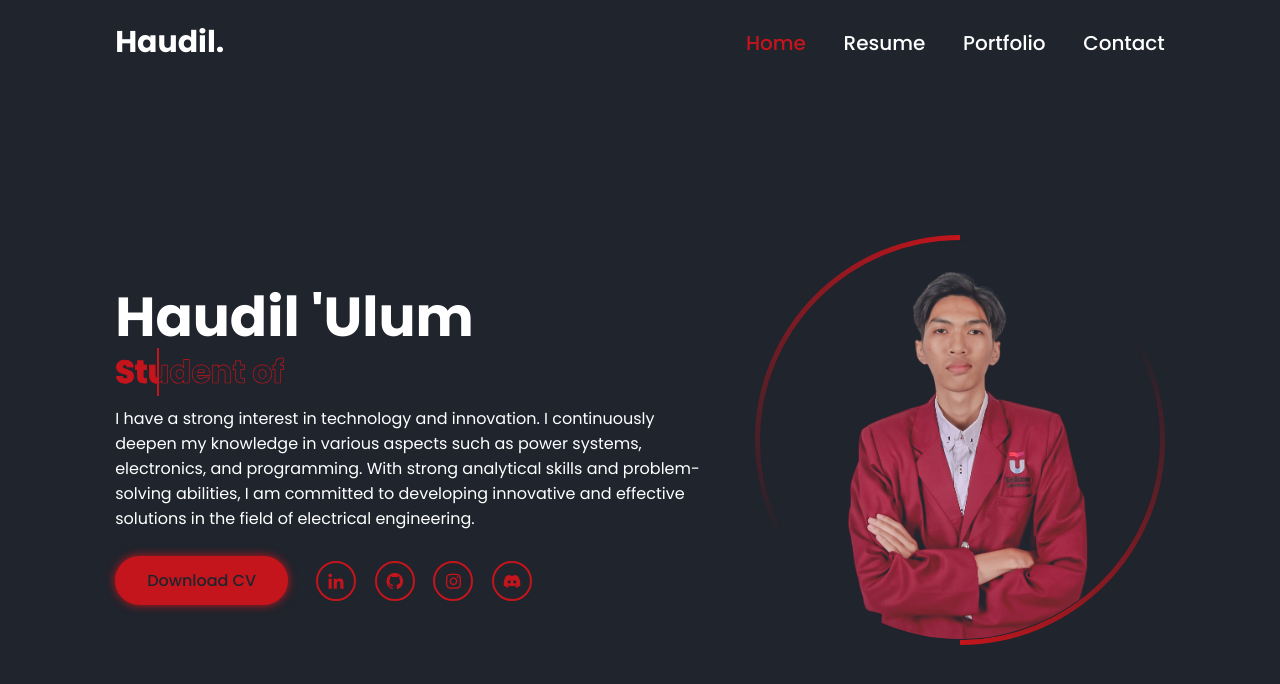
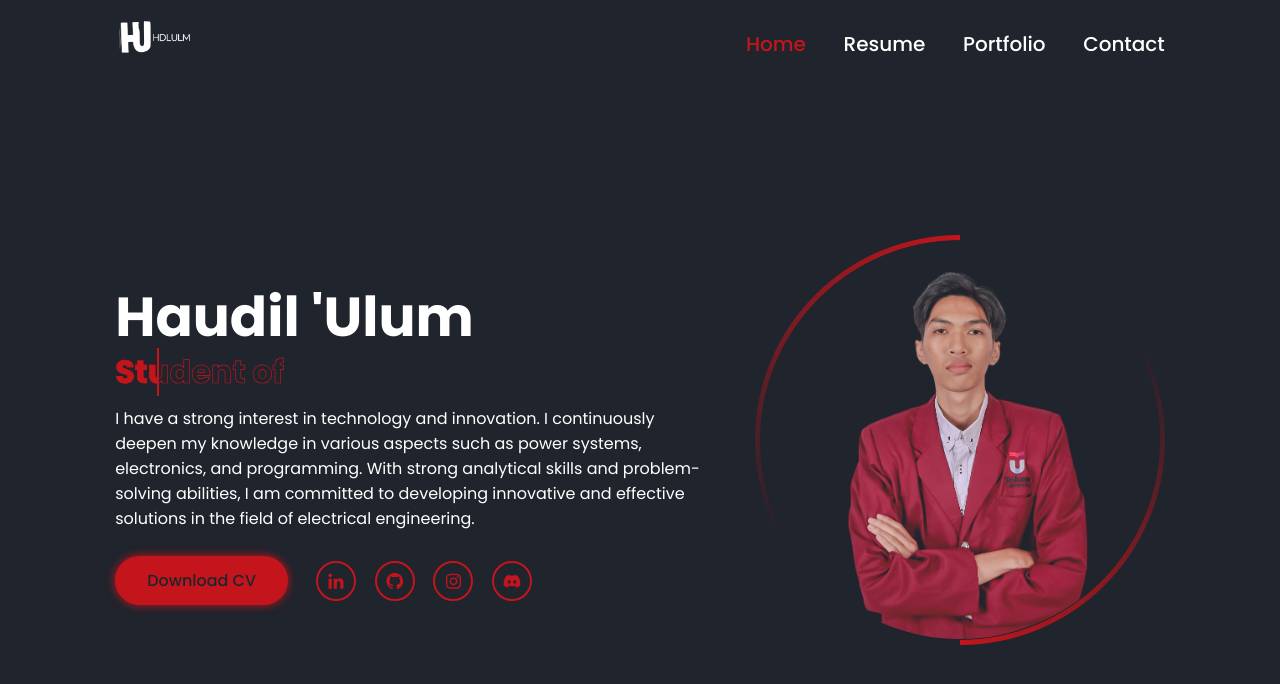
Before and after one commit to hdlulm/hdlulm.github.io, a plain HTML site: page index.html in a window 1280 px wide. Drawn offline with nearby package versions, Linux system fonts and the light colour scheme.

Commit message:
Add files via upload

```diff
--- a/index.html
+++ b/index.html
@@ -17,8 +17,9 @@
 <body>
 
     <!-- header-->
-     <header class="active">
-        <a href="#" class="logo">Haudil.</a>
+    <header class="active">
+        <a href="#" class="logo">
+            <img src="images/logo.png" alt="Logo" style="height: 35px;"></a>
 
         <i class='bx bx-menu' id="menu-icon"></i>
 
```
Also changed, not shown: images/logo.png (added).
